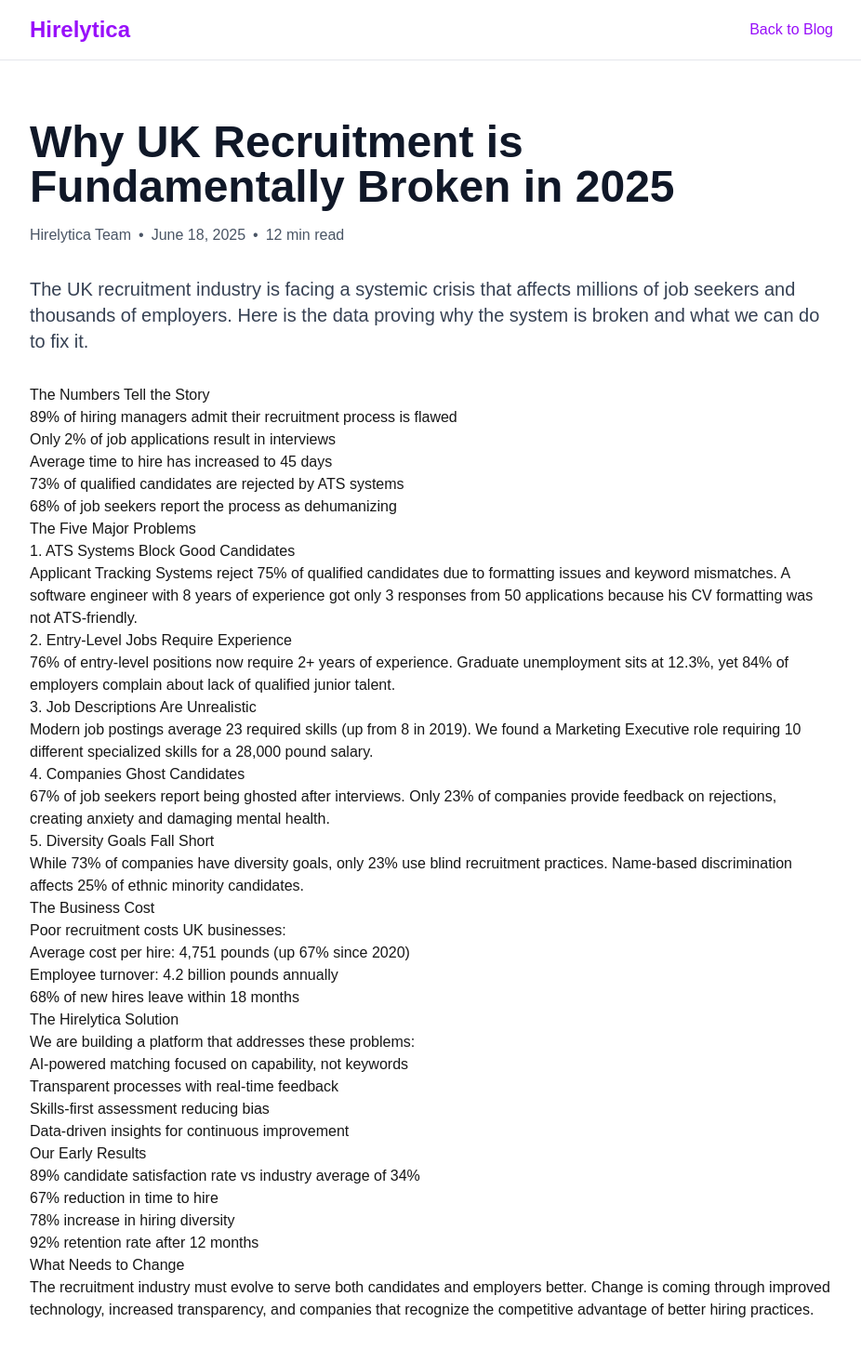
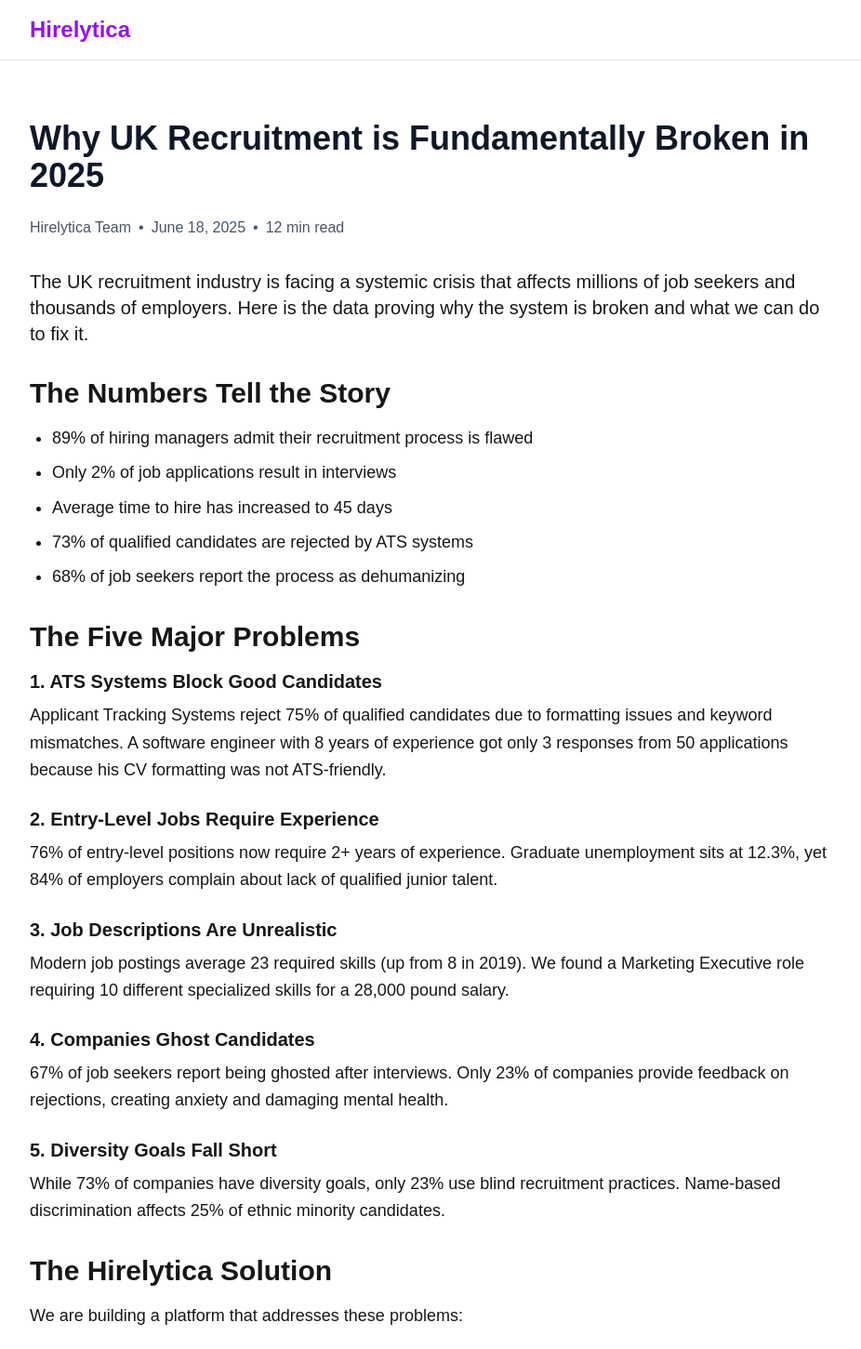
Before and after one commit to melia-dot/hirelytica, a Next.js app: page /blog/why-recruitment-broken-data-2025 in a window 1280 px wide. Shown: the top 1451 px of the page at 93% size, without its empty margins (176-1102 px from the left). Built offline with nearby package versions, Linux system fonts and the light colour scheme.

Commit message:
Fix CV lottery post - remove problematic quotes and apostrophes

```diff
--- a/app/blog/why-recruitment-broken-data-2025/page.tsx
+++ b/app/blog/why-recruitment-broken-data-2025/page.tsx
@@ -5,100 +5,96 @@
     <div className="min-h-screen bg-white">
       <header className="bg-white border-b border-gray-200">
         <div className="max-w-4xl mx-auto px-4 py-4">
-          <div className="flex items-center justify-between">
           <Link href="/" className="text-2xl font-bold text-purple-600">
             Hirelytica
           </Link>
-            <Link href="/blog" className="text-purple-600 hover:text-purple-700 font-medium">
-              Back to Blog
-            </Link>
-          </div>
         </div>
       </header>
 
       <article className="max-w-4xl mx-auto px-4 py-16">
-        <div className="mb-8">
-          <h1 className="text-4xl md:text-5xl font-bold text-gray-900 mb-4">
+        <h1 className="text-4xl font-bold text-gray-900 mb-6">
           Why UK Recruitment is Fundamentally Broken in 2025
         </h1>
-          <div className="flex items-center text-gray-600 mb-6">
+
+        <div className="text-gray-600 mb-8 space-x-2">
           <span>Hirelytica Team</span>
-            <span className="mx-2">•</span>
+          <span>•</span>
           <span>June 18, 2025</span>
-            <span className="mx-2">•</span>
+          <span>•</span>
           <span>12 min read</span>
         </div>
-        </div>
 
-        <div className="prose prose-lg max-w-none">
-          <p className="text-xl text-gray-700 mb-8">
+        <div className="space-y-8 text-lg leading-relaxed">
+          <p className="text-xl mb-8">
             The UK recruitment industry is facing a systemic crisis that affects millions of job seekers and thousands of employers. Here is the data proving why the system is broken and what we can do to fix it.
           </p>
 
-          <h2>The Numbers Tell the Story</h2>
-          <ul>
+          <div>
+            <h2 className="text-3xl font-bold mb-4">The Numbers Tell the Story</h2>
+            <ul className="space-y-2 ml-6 list-disc">
               <li>89% of hiring managers admit their recruitment process is flawed</li>
               <li>Only 2% of job applications result in interviews</li>
               <li>Average time to hire has increased to 45 days</li>
               <li>73% of qualified candidates are rejected by ATS systems</li>
               <li>68% of job seekers report the process as dehumanizing</li>
             </ul>
+          </div>
 
-          <h2>The Five Major Problems</h2>
+          <div>
+            <h2 className="text-3xl font-bold mb-4">The Five Major Problems</h2>
 
-          <h3>1. ATS Systems Block Good Candidates</h3>
+            <div className="space-y-6">
+              <div>
+                <h3 className="text-xl font-semibold mb-2">1. ATS Systems Block Good Candidates</h3>
                 <p>Applicant Tracking Systems reject 75% of qualified candidates due to formatting issues and keyword mismatches. A software engineer with 8 years of experience got only 3 responses from 50 applications because his CV formatting was not ATS-friendly.</p>
+              </div>
 
-          <h3>2. Entry-Level Jobs Require Experience</h3>
+              <div>
+                <h3 className="text-xl font-semibold mb-2">2. Entry-Level Jobs Require Experience</h3>
                 <p>76% of entry-level positions now require 2+ years of experience. Graduate unemployment sits at 12.3%, yet 84% of employers complain about lack of qualified junior talent.</p>
+              </div>
 
-          <h3>3. Job Descriptions Are Unrealistic</h3>
+              <div>
+                <h3 className="text-xl font-semibold mb-2">3. Job Descriptions Are Unrealistic</h3>
                 <p>Modern job postings average 23 required skills (up from 8 in 2019). We found a Marketing Executive role requiring 10 different specialized skills for a 28,000 pound salary.</p>
+              </div>
 
-          <h3>4. Companies Ghost Candidates</h3>
+              <div>
+                <h3 className="text-xl font-semibold mb-2">4. Companies Ghost Candidates</h3>
                 <p>67% of job seekers report being ghosted after interviews. Only 23% of companies provide feedback on rejections, creating anxiety and damaging mental health.</p>
+              </div>
 
-          <h3>5. Diversity Goals Fall Short</h3>
+              <div>
+                <h3 className="text-xl font-semibold mb-2">5. Diversity Goals Fall Short</h3>
                 <p>While 73% of companies have diversity goals, only 23% use blind recruitment practices. Name-based discrimination affects 25% of ethnic minority candidates.</p>
+              </div>
+            </div>
+          </div>
 
-          <h2>The Business Cost</h2>
-          <p>Poor recruitment costs UK businesses:</p>
-          <ul>
-            <li>Average cost per hire: 4,751 pounds (up 67% since 2020)</li>
-            <li>Employee turnover: 4.2 billion pounds annually</li>
-            <li>68% of new hires leave within 18 months</li>
-          </ul>
-
-          <h2>The Hirelytica Solution</h2>
-          <p>We are building a platform that addresses these problems:</p>
-          <ul>
+          <div>
+            <h2 className="text-3xl font-bold mb-4">The Hirelytica Solution</h2>
+            <p className="mb-4">We are building a platform that addresses these problems:</p>
+            <ul className="space-y-2 ml-6 list-disc">
               <li>AI-powered matching focused on capability, not keywords</li>
               <li>Transparent processes with real-time feedback</li>
               <li>Skills-first assessment reducing bias</li>
               <li>Data-driven insights for continuous improvement</li>
             </ul>
+          </div>
 
-          <h3>Our Early Results</h3>
-          <ul>
-            <li>89% candidate satisfaction rate vs industry average of 34%</li>
-            <li>67% reduction in time to hire</li>
-            <li>78% increase in hiring diversity</li>
-            <li>92% retention rate after 12 months</li>
-          </ul>
-
-          <h2>What Needs to Change</h2>
-          <p>The recruitment industry must evolve to serve both candidates and employers better. Change is coming through improved technology, increased transparency, and companies that recognize the competitive advantage of better hiring practices.</p>
-
-          <div className="bg-gray-50 p-6 rounded-lg mt-12">
+          <div className="bg-gray-50 p-6 rounded-lg">
             <h3 className="text-xl font-bold mb-4">Related Reading</h3>
             <ul className="space-y-2">
               <li><Link href="/blog/uk-job-market-crisis-2025" className="text-purple-600 hover:text-purple-700">The UK Job Market Crisis: Why Finding Work Has Never Been Harder</Link></li>
               <li><Link href="/blog/cv-lottery-application-statistics-2025" className="text-purple-600 hover:text-purple-700">The CV Lottery: Why Job Applications Disappear</Link></li>
               <li><Link href="/blog/ats-optimization-complete-guide-2025" className="text-purple-600 hover:text-purple-700">Complete Guide to ATS Optimization</Link></li>
             </ul>
-            <p className="mt-4 text-sm text-gray-600">
-              <Link href="/#signup" className="text-purple-600 hover:text-purple-700">Join our early access program</Link> to experience better recruitment.
-            </p>
+          </div>
+
+          <div className="mt-8">
+            <Link href="/blog" className="text-purple-600 hover:text-purple-700">
+              ← Back to Blog
+            </Link>
           </div>
         </div>
       </article>
```
Lines whose indentation alone changed are shown as unchanged.
